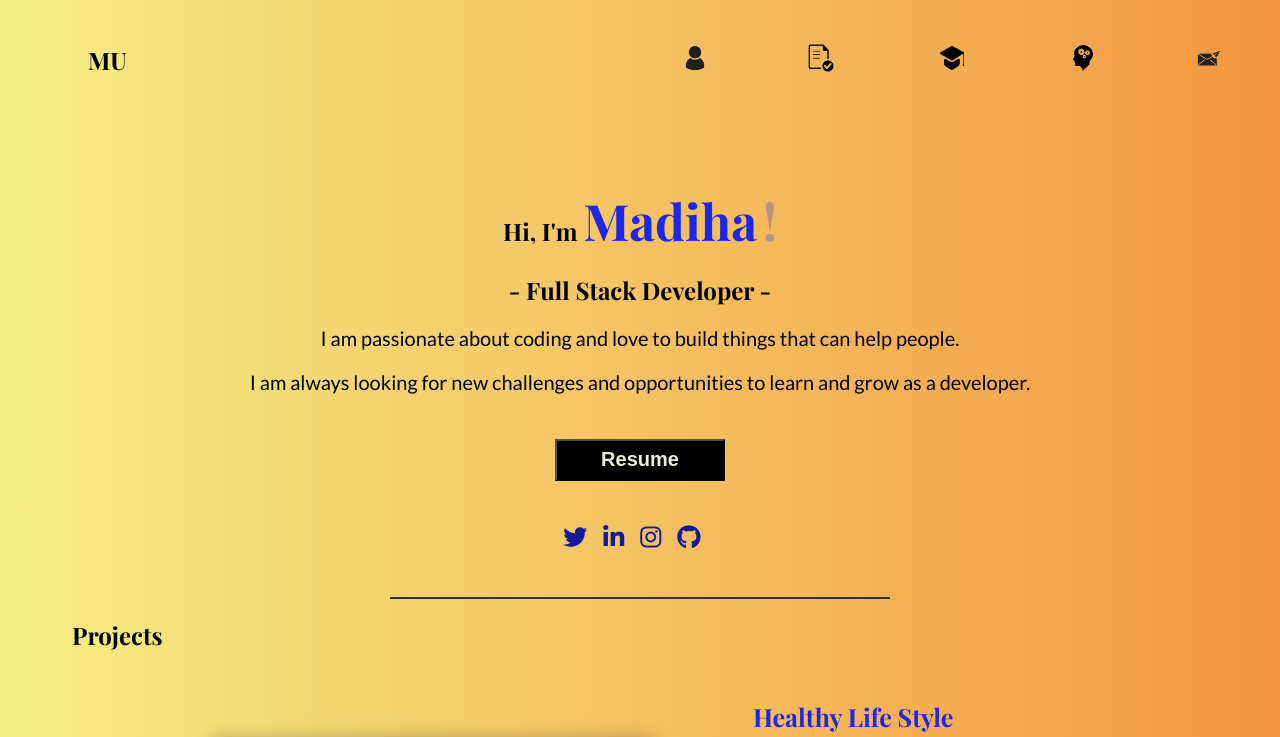
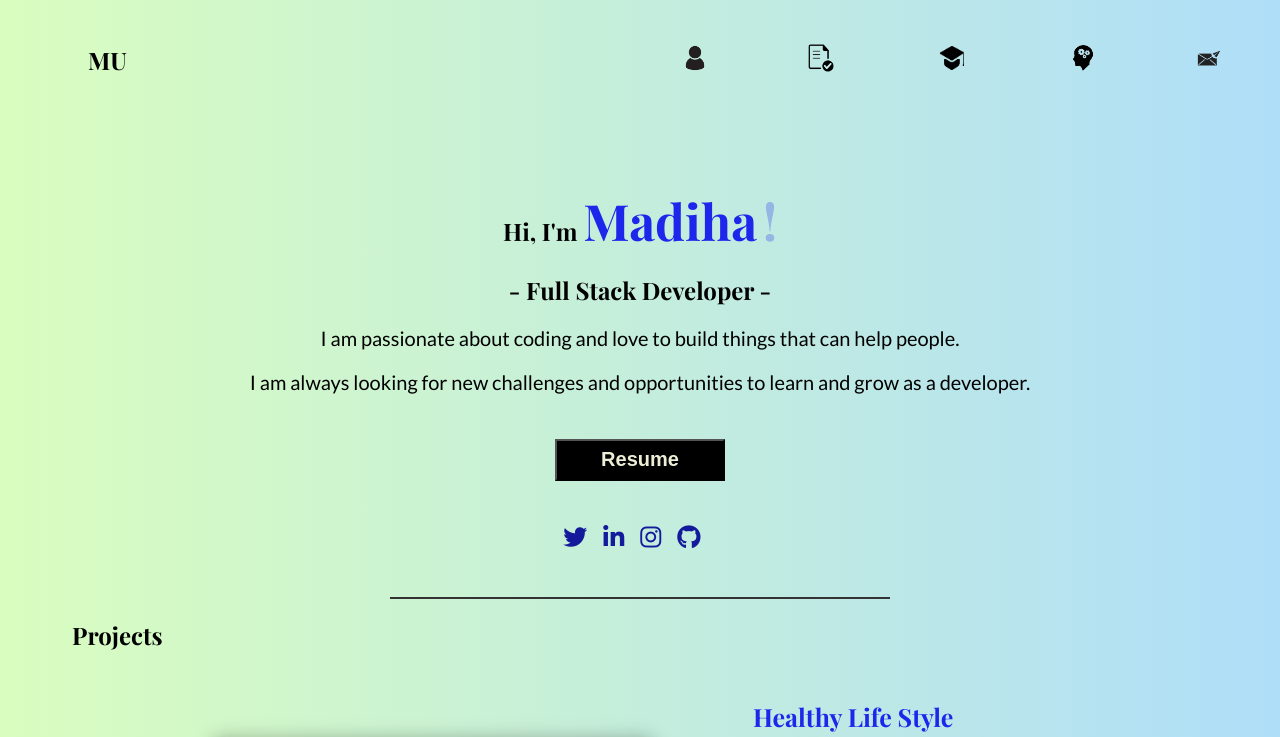
Before and after one commit to Madiha-umair/ReactPortfolio, a React (Vite) app: page / in a window 1280 px wide. Shown: the top 737 px of the page. Built offline with nearby package versions, Linux system fonts and the light colour scheme.

Commit message:
background change

```diff
--- a/src/index.css
+++ b/src/index.css
@@ -12,7 +12,8 @@
 body {
   font-family: 'Playfair Display', serif;
   /*font-family: 'Lato', sans-serif;*/
-  background: linear-gradient(90deg, #f5fbbe, #f5ed85, #f3963f);
+  background: linear-gradient(90deg, #fffffb, #d9fdbf, #afdef9);
+  /*background: linear-gradient(90deg, #f5fbbe, #f5ed85, #f3963f);*/
   /*background: linear-gradient(45deg, #f58738, #f5ed85, #c4fdef);*/
   background-size: 200% 200%;
   animation: gradientAnimation 14s ease infinite;
```
